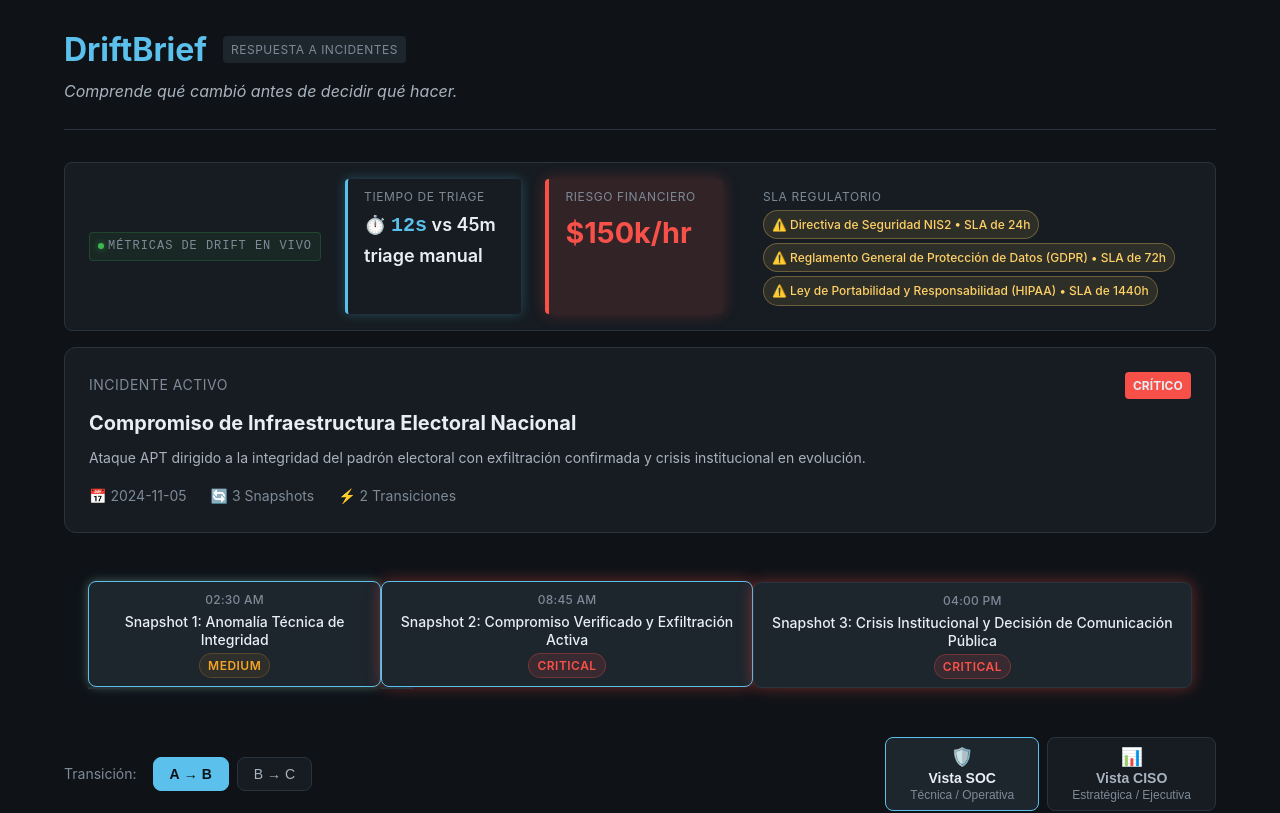
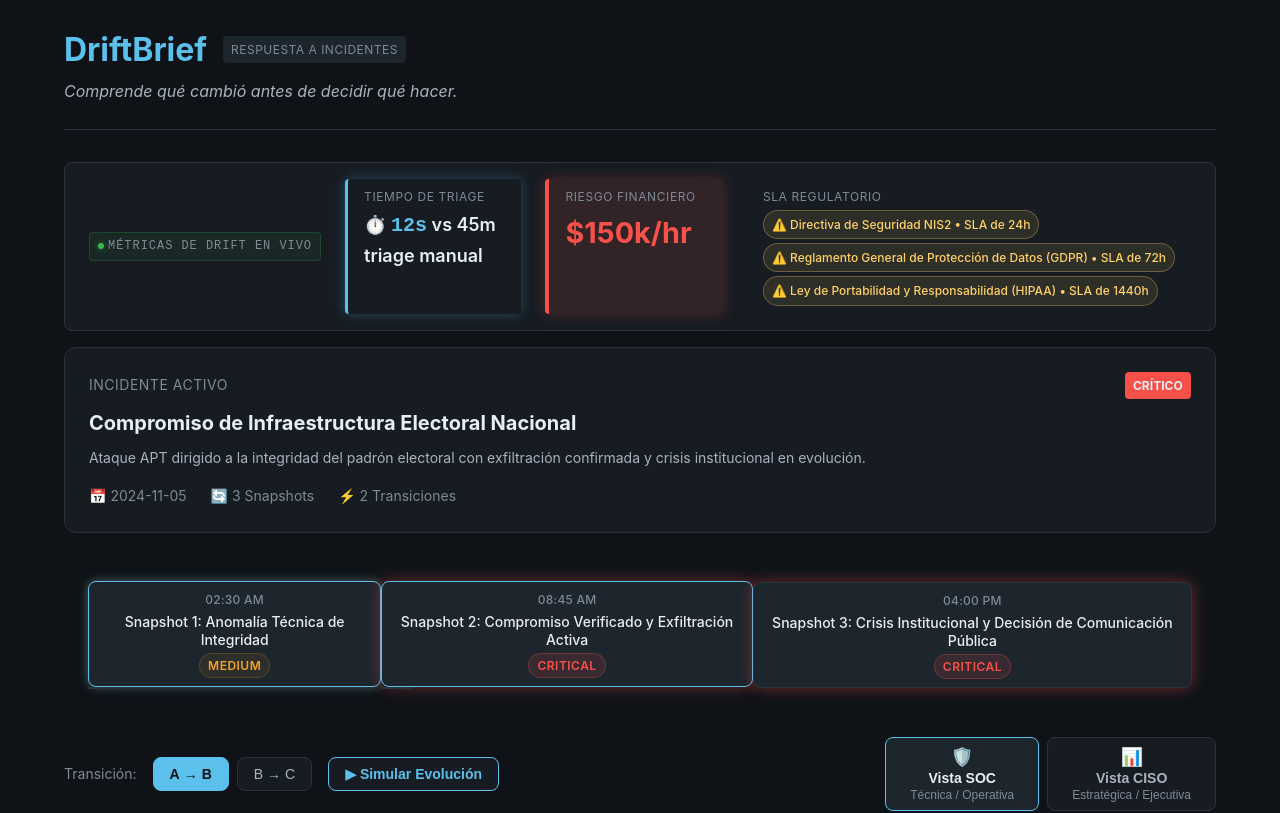
Before and after one commit to Marce-Inda/diftbrief-app, a React (Vite) app: page / in a window 1280 px wide. Shown: the top 813 px of the page. Built offline with nearby package versions, Linux system fonts and the light colour scheme; no server answers.

Commit message:
feat: add simulation button with 7s intervals, auto-scroll, and SOC→CISO role switch

```diff
--- a/src/App.css
+++ b/src/App.css
@@ -202,6 +202,78 @@ body {
 
 .snapshot-selector__arrow {
   font-weight: 700;
+}
+
+/* === Simulation Button === */
+.simulation-btn {
+  display: flex;
+  align-items: center;
+  gap: var(--spacing-sm);
+  padding: var(--spacing-sm) var(--spacing-md);
+  background: var(--color-surface);
+  border: 1px solid var(--color-drift);
+  border-radius: var(--radius-md);
+  color: var(--color-drift);
+  cursor: pointer;
+  font-size: var(--font-size-sm);
+  font-weight: 600;
+  transition: all var(--transition-fast);
+  white-space: nowrap;
+}
+
+.simulation-btn:hover:not(:disabled) {
+  background: rgba(91, 192, 235, 0.1);
+  box-shadow: 0 0 12px rgba(91, 192, 235, 0.3);
+}
+
+.simulation-btn:focus-visible {
+  outline: 2px solid var(--color-drift);
+  outline-offset: 2px;
+}
+
+.simulation-btn--running {
+  background: rgba(91, 192, 235, 0.1);
+  border-color: var(--color-drift);
+  color: var(--color-text-primary);
+  box-shadow: 0 0 8px rgba(91, 192, 235, 0.2);
+}
+
+.simulation-btn--completed {
+  background: rgba(63, 185, 80, 0.1);
+  border-color: var(--color-confirmed);
+  color: var(--color-confirmed);
+  cursor: default;
+}
+
+.simulation-btn:disabled {
+  opacity: 0.8;
+}
+
+.simulation-btn__label {
+  pointer-events: none;
+}
+
+.simulation-btn__badge {
+  display: inline-flex;
+  align-items: center;
+  gap: var(--spacing-xs);
+  padding: 2px var(--spacing-sm);
+  background: rgba(248, 81, 73, 0.15);
+  border: 1px solid var(--color-critical);
+  border-radius: var(--radius-sm);
+  font-size: var(--font-size-xs);
+  font-weight: 700;
+  color: var(--color-critical);
+  animation: simulationPulse 1.5s ease-in-out infinite;
+}
+
+@keyframes simulationPulse {
+  0%, 100% {
+    opacity: 1;
+  }
+  50% {
+    opacity: 0.6;
+  }
 }
 
 /* === Role Switcher === */
@@ -904,6 +976,7 @@ body {
 
   .snapshot-selector {
     justify-content: center;
+    flex-wrap: wrap;
   }
 }
 
--- a/src/App.tsx
+++ b/src/App.tsx
@@ -141,6 +141,7 @@ function App() {
           <SnapshotSelector
             activeTransition={activeTransition}
             onTransitionChange={setActiveTransition}
+            onRoleChange={setActiveRole}
           />
           <RoleSwitcher
             activeRole={activeRole}
--- a/src/components/SnapshotSelector.tsx
+++ b/src/components/SnapshotSelector.tsx
@@ -1,29 +1,71 @@
 /**
  * @fileoverview Componente SnapshotSelector para cambiar entre transiciones.
+ * Incluye botón de simulación automática de evolución del incidente.
  */
 
-import type { TransitionId } from '../types';
+import type { TransitionId, UserRole } from '../types';
+import { useSimulation } from '../hooks/useSimulation';
+import type { SimulationStatus } from '../hooks/useSimulation';
 
 interface SnapshotSelectorProps {
   /** Transición actualmente seleccionada */
   activeTransition: TransitionId;
   /** Callback cuando el usuario cambia de transición */
   onTransitionChange: (transition: TransitionId) => void;
+  /** Callback opcional para cambiar el rol durante la simulación (SOC → CISO) */
+  onRoleChange?: (role: UserRole) => void;
+}
+
+/**
+ * Devuelve el texto del botón según el estado de la simulación.
+ * @param status - Estado actual de la simulación
+ * @returns Texto a mostrar en el botón
+ */
+function getButtonLabel(status: SimulationStatus): string {
+  switch (status) {
+    case 'running':
+      return '⏸ Pausar Simulación';
+    case 'completed':
+      return '✓ Simulación Completada';
+    default:
+      return '▶ Simular Evolución';
+  }
 }
 
 /**
  * Control para alternar entre las transiciones de snapshots (A→B, B→C).
+ * Incluye un botón de simulación que reproduce automáticamente la evolución
+ * del incidente alternando entre transiciones cada 7 segundos.
+ * Durante A→B muestra la vista SOC; al avanzar a B→C cambia a vista CISO.
+ *
  * @param props - Props del componente
  * @returns Elemento JSX del selector de snapshots
  */
-export function SnapshotSelector({ activeTransition, onTransitionChange }: SnapshotSelectorProps) {
+export function SnapshotSelector({ activeTransition, onTransitionChange, onRoleChange }: SnapshotSelectorProps) {
+  const { status, toggle, cancel } = useSimulation({
+    activeTransition,
+    onTransitionChange,
+    onRoleChange,
+  });
+
+  /**
+   * Maneja el cambio manual de transición.
+   * Si la simulación está en curso, la cancela antes de aplicar el cambio.
+   */
+  const handleManualTransitionChange = (transition: TransitionId): void => {
+    if (status === 'running') {
+      cancel();
+    }
+    onTransitionChange(transition);
+  };
+
   return (
     <div className="snapshot-selector">
       <span className="snapshot-selector__label">Transición:</span>
       <div className="snapshot-selector__buttons">
         <button
           className={`snapshot-selector__btn ${activeTransition === 'A-B' ? 'snapshot-selector__btn--active' : ''}`}
-          onClick={() => onTransitionChange('A-B')}
+          onClick={() => handleManualTransitionChange('A-B')}
           aria-pressed={activeTransition === 'A-B'}
         >
           <span className="snapshot-selector__from">A</span>
@@ -32,7 +74,7 @@ export function SnapshotSelector({ activeTransition, onTransitionChange }: Snaps
         </button>
         <button
           className={`snapshot-selector__btn ${activeTransition === 'B-C' ? 'snapshot-selector__btn--active' : ''}`}
-          onClick={() => onTransitionChange('B-C')}
+          onClick={() => handleManualTransitionChange('B-C')}
           aria-pressed={activeTransition === 'B-C'}
         >
           <span className="snapshot-selector__from">B</span>
@@ -40,6 +82,20 @@ export function SnapshotSelector({ activeTransition, onTransitionChange }: Snaps
           <span className="snapshot-selector__to">C</span>
         </button>
       </div>
+
+      <button
+        className={`simulation-btn simulation-btn--${status}`}
+        onClick={toggle}
+        aria-label={getButtonLabel(status)}
+        disabled={status === 'completed'}
+      >
+        <span className="simulation-btn__label">{getButtonLabel(status)}</span>
+        {status === 'running' && (
+          <span className="simulation-btn__badge" aria-live="polite">
+            🔴 SIMULACIÓN EN VIVO
+          </span>
+        )}
+      </button>
     </div>
   );
 }
--- /dev/null
+++ b/src/hooks/useSimulation.ts
@@ -0,0 +1,151 @@
+/**
+ * @fileoverview Hook personalizado para la simulación automática de evolución del incidente.
+ * Gestiona el temporizador que alterna entre transiciones de snapshots y roles.
+ */
+
+import { useState, useEffect, useCallback, useRef } from 'react';
+import type { TransitionId, UserRole } from '../types';
+
+/** Estado de la simulación */
+export type SimulationStatus = 'idle' | 'running' | 'completed';
+
+/** Intervalo entre transiciones en milisegundos (7 segundos para apreciar deltas) */
+const TRANSITION_INTERVAL_MS = 7000;
+
+/** Duración del badge "Simulación Completada" en milisegundos */
+const COMPLETED_BADGE_DURATION_MS = 4000;
+
+/** Posición vertical de auto-scroll para ubicar la zona de deltas */
+const AUTO_SCROLL_TOP = 380;
+
+interface UseSimulationOptions {
+  /** Transición activa actualmente */
+  activeTransition: TransitionId;
+  /** Callback para cambiar la transición */
+  onTransitionChange: (transition: TransitionId) => void;
+  /** Callback opcional para cambiar el rol durante la simulación */
+  onRoleChange?: (role: UserRole) => void;
+}
+
+interface UseSimulationReturn {
+  /** Estado actual de la simulación */
+  status: SimulationStatus;
+  /** Inicia o pausa la simulación */
+  toggle: () => void;
+  /** Cancela la simulación (por interacción manual del usuario) */
+  cancel: () => void;
+}
+
+/**
+ * Hook que gestiona la lógica de simulación automática de evolución del incidente.
+ * Alterna secuencialmente entre las transiciones A→B y B→C con un intervalo de 7s.
+ * Durante A→B muestra la vista SOC; al pasar a B→C cambia a vista CISO.
+ *
+ * @param options - Configuración de la simulación
+ * @returns Estado y controles de la simulación
+ */
+export function useSimulation({ activeTransition, onTransitionChange, onRoleChange }: UseSimulationOptions): UseSimulationReturn {
+  const [status, setStatus] = useState<SimulationStatus>('idle');
+  const intervalRef = useRef<ReturnType<typeof setTimeout> | null>(null);
+  const completedTimeoutRef = useRef<ReturnType<typeof setTimeout> | null>(null);
+
+  /** Limpia todos los temporizadores activos */
+  const clearTimers = useCallback(() => {
+    if (intervalRef.current !== null) {
+      clearTimeout(intervalRef.current);
+      intervalRef.current = null;
+    }
+    if (completedTimeoutRef.current !== null) {
+      clearTimeout(completedTimeoutRef.current);
+      completedTimeoutRef.current = null;
+    }
+  }, []);
+
+  /** Cancela la simulación (para interacción manual del usuario) */
+  const cancel = useCallback(() => {
+    clearTimers();
+    setStatus('idle');
+  }, [clearTimers]);
+
+  /**
+   * Ejecuta un auto-scroll suave hacia la zona de deltas y comparación.
+   * Permite que el usuario vea los cambios relevantes sin esfuerzo.
+   */
+  const performAutoScroll = useCallback(() => {
+    window.scrollTo({ top: AUTO_SCROLL_TOP, behavior: 'smooth' });
+  }, []);
+
+  /** Inicia o pausa la simulación */
+  const toggle = useCallback(() => {
+    if (status === 'running') {
+      // Pausar
+      clearTimers();
+      setStatus('idle');
+      return;
+    }
+
+    // Si está en la última transición o completada, resetear a A-B primero
+    if (activeTransition === 'B-C' || status === 'completed') {
+      onTransitionChange('A-B');
+    }
+
+    // Establecer vista SOC al inicio de la simulación
+    onRoleChange?.('soc');
+
+    // Auto-scroll suave hacia la zona de deltas
+    performAutoScroll();
+
+    setStatus('running');
+  }, [status, activeTransition, onTransitionChange, onRoleChange, clearTimers, performAutoScroll]);
+
+  /** Efecto principal: gestiona el ciclo de simulación */
+  useEffect(() => {
+    if (status !== 'running') return;
+
+    if (activeTransition === 'A-B') {
+      // Paso 1: En A-B con vista SOC, programar avance a B-C después de 7s
+      intervalRef.current = setTimeout(() => {
+        onTransitionChange('B-C');
+        // Cambiar a vista CISO para mostrar la perspectiva ejecutiva
+        onRoleChange?.('ciso');
+      }, TRANSITION_INTERVAL_MS);
+    } else if (activeTransition === 'B-C') {
+      // Paso 2: En B-C con vista CISO, programar finalización después de 7s
+      intervalRef.current = setTimeout(() => {
+        setStatus('completed');
+      }, TRANSITION_INTERVAL_MS);
+    }
+
+    return () => {
+      if (intervalRef.current !== null) {
+        clearTimeout(intervalRef.current);
+        intervalRef.current = null;
+      }
+    };
+  }, [status, activeTransition, onTransitionChange, onRoleChange]);
+
+  /** Efecto: temporizador para resetear el badge "completada" */
+  useEffect(() => {
+    if (status === 'completed') {
+      completedTimeoutRef.current = setTimeout(() => {
+        setStatus('idle');
+      }, COMPLETED_BADGE_DURATION_MS);
+
+      return () => {
+        if (completedTimeoutRef.current !== null) {
+          clearTimeout(completedTimeoutRef.current);
+          completedTimeoutRef.current = null;
+        }
+      };
+    }
+  }, [status]);
+
+  /** Limpieza en desmontaje del componente */
+  useEffect(() => {
+    return () => {
+      clearTimers();
+    };
+  }, [clearTimers]);
+
+  return { status, toggle, cancel };
+}
```
